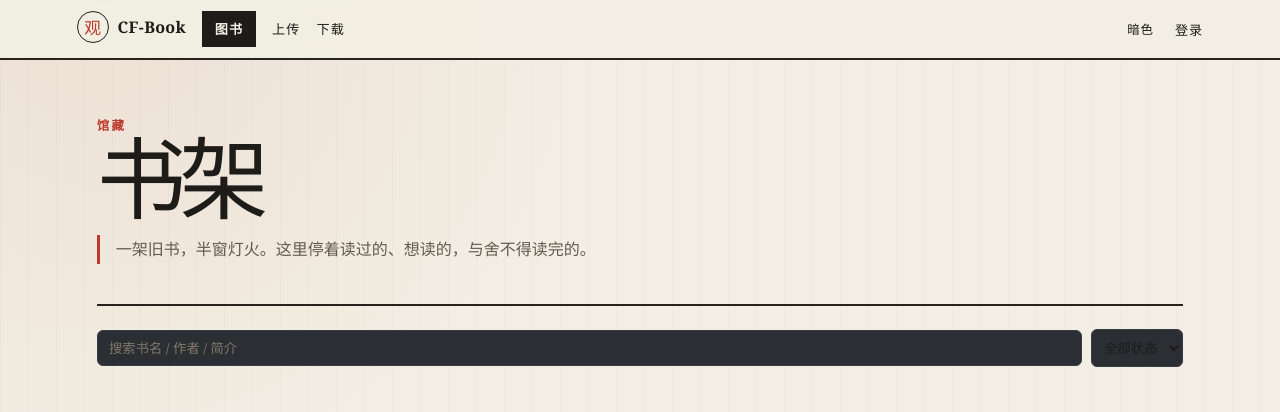
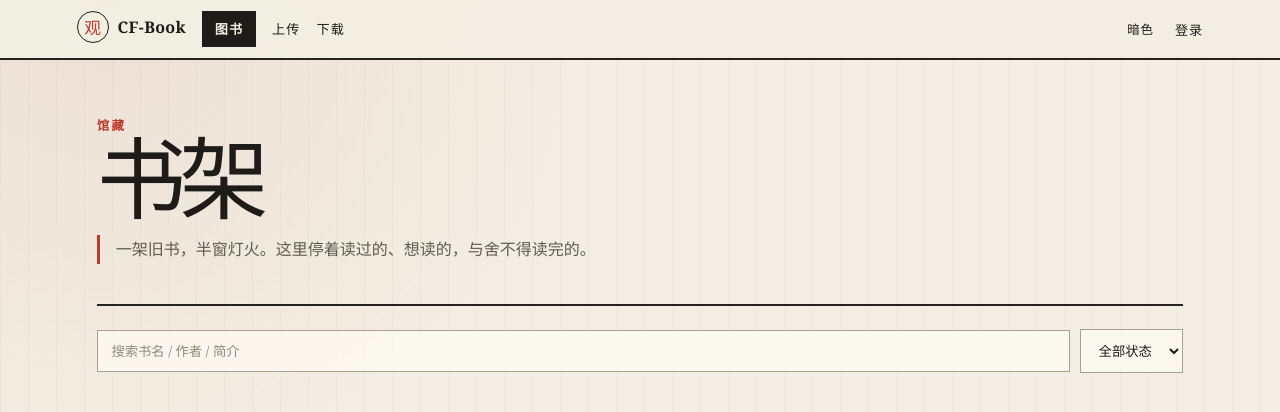
Before and after one commit to wangyyyqw/CF-Book, a website with bundled scripts: page public/library.html in a window 1280 px wide. Built offline with nearby package versions, Linux system fonts and the light colour scheme; no server answers.

Commit message:
fix：提高书库筛选文字对比度

```diff
--- a/public/style.css
+++ b/public/style.css
@@ -462,40 +462,6 @@ body.library-page {
   gap: 1.35rem 1.1rem;
 }
 
-.library-bar input[type="search"] {
-  flex: 1;
-  min-width: 220px;
-  padding: 0.5rem 0.7rem;
-  border: 1px solid var(--line);
-  border-radius: 6px;
-  background: #fff;
-  color: var(--ink);
-}
-
-.library-bar select {
-  padding: 0.5rem;
-  border: 1px solid var(--line);
-  border-radius: 6px;
-  background: #fff;
-  color: var(--ink);
-}
-
-.library-page .library-bar input[type="search"],
-.library-page .library-bar select {
-  background: #2b2e32;
-  border-color: #3a3e44;
-  color: var(--ink);
-}
-
-.library-page .library-bar input[type="search"]::placeholder {
-  color: var(--muted);
-}
-
-.library-bar #count {
-  font-size: 0.85rem;
-  color: var(--muted);
-}
-
 .books {
   display: grid;
   grid-template-columns: repeat(6, minmax(0, 1fr));
@@ -696,6 +662,16 @@ body.library-page.library-dark {
   color: var(--ink);
 }
 
+.library-bar select option {
+  background: #fffdf6;
+  color: #1e1c19;
+}
+
+.library-dark .library-bar select option {
+  background: #282724;
+  color: #eee8dc;
+}
+
 .more-btn:hover:not(:disabled) {
   border-color: #555a61;
 }
```
